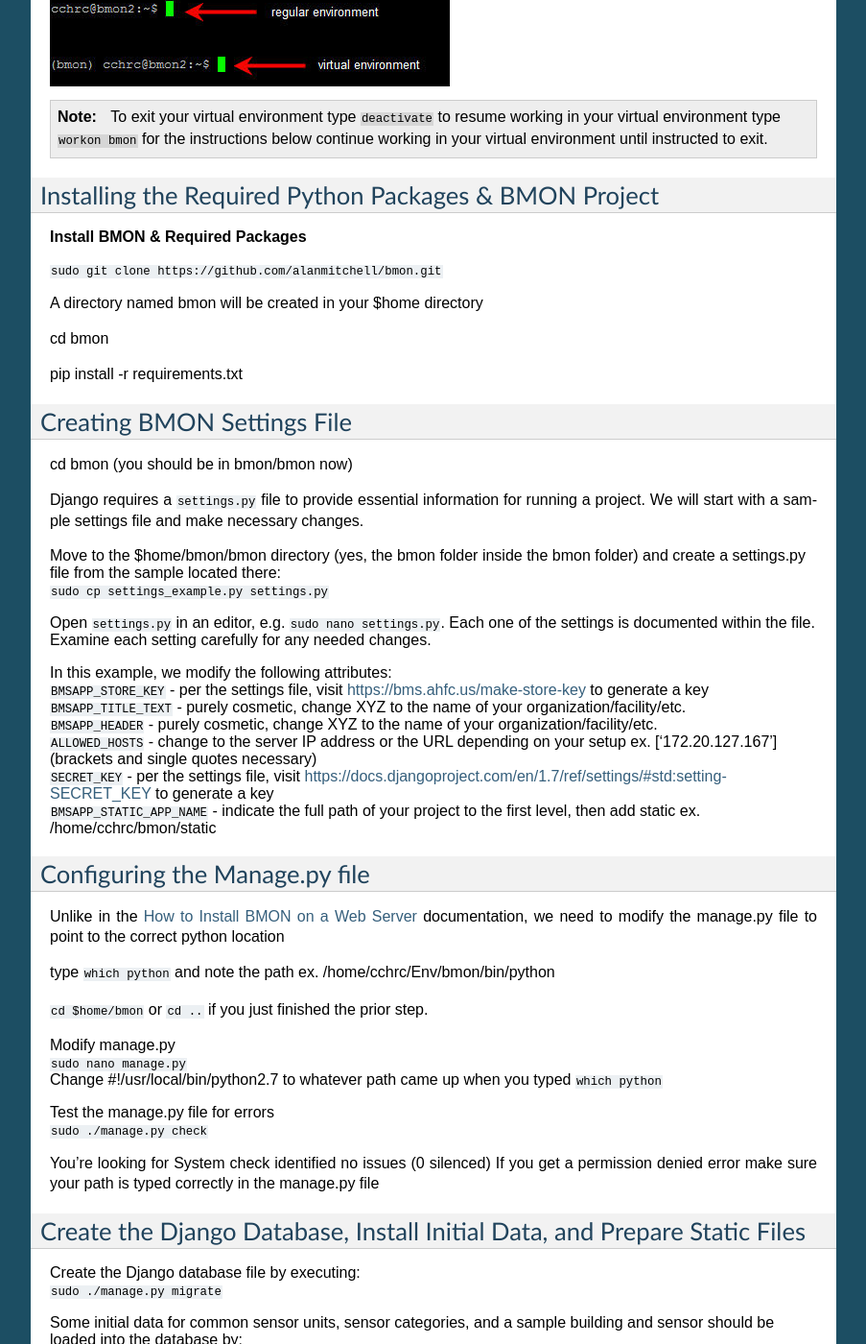
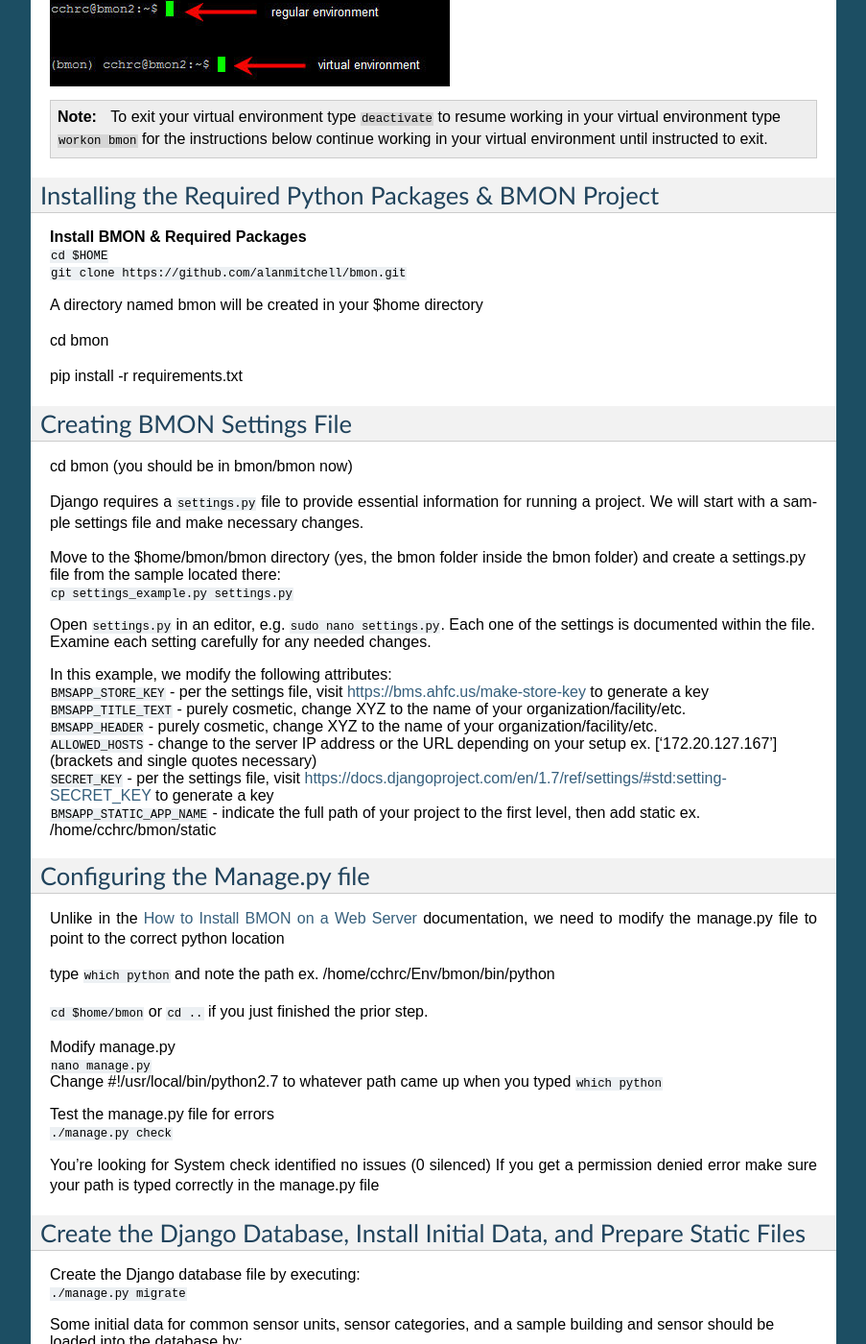
Before and after one commit to alanmitchell/bmon, a Sphinx documentation site: the page built from docs/source/how-to-install-BMON-locally.rst, in a window 1280 px wide and 1400 px high, scrolled down 2409 px. Shown: the whole window at 96% size, without its empty margins (198-1101 px from the left). Built offline with Sphinx 7.4.7, drawn with Linux system fonts in a browser that asks for light colours.

Commit message:
Removing superfluous sudos

```diff
--- a/docs/source/how-to-install-BMON-locally.rst
+++ b/docs/source/how-to-install-BMON-locally.rst
@@ -121,8 +121,8 @@
 ------------------------------------------------------
 
 | **Install BMON & Required Packages**
-
-| ``sudo git clone https://github.com/alanmitchell/bmon.git``
+| ``cd $HOME``
+| ``git clone https://github.com/alanmitchell/bmon.git``
 
 A directory named bmon will be created in your $home directory
 
@@ -138,7 +138,7 @@
 Django requires a ``settings.py`` file to provide essential information for running a project. We will start with a sample settings file and make necessary changes.
 
 | Move to the $home/bmon/bmon directory (yes, the bmon folder inside the bmon folder) and create a settings.py file from the sample located there:
-| ``sudo cp settings_example.py settings.py``
+| ``cp settings_example.py settings.py``
 
 | Open ``settings.py`` in an editor, e.g. ``sudo nano settings.py``. Each one of the settings is documented within the file. Examine each setting carefully for any needed changes.
 
@@ -159,11 +159,11 @@
 ``cd $home/bmon`` or ``cd ..`` if you just finished the prior step.
 
 | Modify manage.py
-| ``sudo nano manage.py``
+| ``nano manage.py``
 | Change #!/usr/local/bin/python2.7 to whatever path came up when you typed ``which python``
 
 | Test the manage.py file for errors
-| ``sudo ./manage.py check``
+| ``./manage.py check``
 
 You're looking for System check identified no issues (0 silenced)
 If you get a permission denied error make sure your path is typed correctly in the manage.py file
@@ -172,27 +172,27 @@
 --------------------------------------------------------------------------
 
 | Create the Django database file by executing:
-| ``sudo ./manage.py migrate``
+| ``./manage.py migrate``
 
 | Some initial data for common sensor units, sensor categories, and a
    sample building and sensor should be loaded into the database by:
-| ``sudo ./manage.py loaddata init_data.yaml``
+| ``./manage.py loaddata init_data.yaml``
 
 | Copy the static files (images, stylesheets, JavaScript files, etc.)
    into the folder where they will be served by the Static Application
    you created. Do this by executing:
-| ``sudo ./manage.py collectstatic``
+| ``./manage.py collectstatic``
 
 | In order to use the Admin site for setting up sensors and buildings,
    we need to create an admin user. To do this, execute:
-| ``sudo ./manage.py createsuperuser``
+| ``./manage.py createsuperuser``
 
 Enter your desired username, email, and password to complete the
 setup. The username and password created here will be the credentials
 needed to log into the Admin side of the BMON site.
 
 | Test the development server by running the following:
-| ``sudo ./manage.py runserver SERVERIP OR URL:8000``
+| ``./manage.py runserver SERVERIP OR URL:8000``
 
 Then go to SERVERIP OR URL:8000 in your web browser and see if you see a poorly formatted version of BMON (the CSS doesn't load in development). End the test by pressing ``Ctl-C`` to kill the process
 
```
